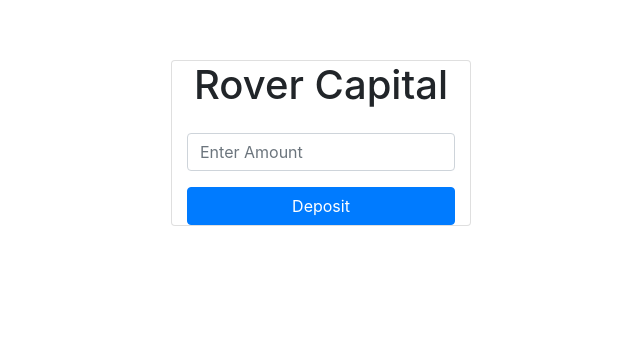
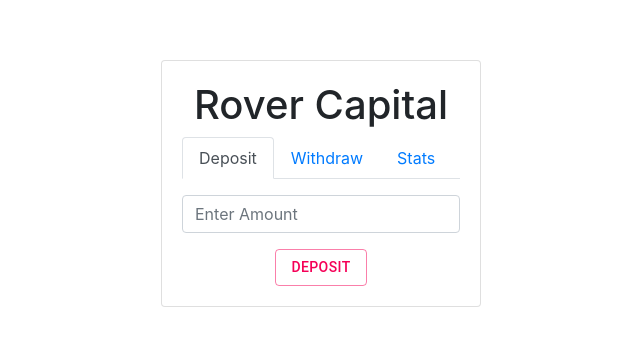
Before and after one commit to CoTraderCore/new-bCOT-STAKE-UI, a React (Create React App) app: page / in a window 1280 px wide. Shown: the part 132-478 px from the top of the page, without its empty margins (319-959 px from the left). Built offline with nearby package versions, Linux system fonts and the light colour scheme.

Commit message:
Implemented Tab Switching

```diff
--- a/package.json
+++ b/package.json
@@ -9,6 +9,7 @@
     "@testing-library/user-event": "^12.8.3",
     "bootstrap": "^4.6.0",
     "react": "^17.0.1",
+    "react-bootstrap": "^1.5.2",
     "react-dom": "^17.0.1",
     "react-scripts": "4.0.3",
     "react-swipeable-views": "^0.13.9",
--- a/src/App.css
+++ b/src/App.css
@@ -1,4 +1,5 @@
 .card.col-lg-12.ml-auto.mr-auto{
   margin-top: 15%;
+  padding: 20px;
 
 }
--- a/src/Components/App.js
+++ b/src/Components/App.js
@@ -1,32 +1,17 @@
 import React, { Component } from "react";
-import '../App.css'
-
-
+import "../App.css";
+import ControlledTabs from './ControlledTabs'
 class App extends Component {
   render() {
     return (
-      <React.Fragment >
         <div
           className="card col-lg-12 ml-auto mr-auto"
-          style={{ maxWidth: "300px"}}
+          style={{ maxWidth: "320px" }}
         >
           <h1 className="cardheader text-center">Rover Capital</h1>
-          <form>
-            <div className="form-group mt-3">
-              <input
-                id="content"
-                type="text"
-                className="form-control"
-                id="name"
-                placeholder="Enter Amount"
-                required
-              ></input>
-            </div>
+          <ControlledTabs/>
 
-            <button className="btn btn-primary btn-block" type="submit">Deposit</button>
-          </form>
         </div>
-      </React.Fragment >
     );
   }
 }
--- /dev/null
+++ b/src/Components/ControlledTabs.js
@@ -0,0 +1,30 @@
+import { useState } from 'react';
+import Deposit from './Deposit'
+import Tabs  from 'react-bootstrap/Tabs';
+import Tab  from 'react-bootstrap/Tab';
+
+export default function ControlledTabs()
+{
+    const [key,setKey]=useState('deposit')
+
+    return (
+        <Tabs id="controlled-tabs"
+        activeKey={key}
+        onSelect={(k)=>setKey(k)}
+        >
+
+        <Tab eventKey="deposit" title="Deposit">
+        <Deposit/>
+        </Tab>
+
+        <Tab eventKey="withdraw" title="Withdraw">
+            Withdraw...
+        </Tab>
+
+        <Tab eventKey="stats" title="Stats">
+            Stats...
+        </Tab>
+
+        </Tabs>
+    )
+}
--- /dev/null
+++ b/src/Components/Deposit.js
@@ -0,0 +1,24 @@
+import Button from '@material-ui/core/Button';
+
+const Deposit = () => {
+  return (
+    <form>
+      <div className="form-group mt-3">
+        <input
+          id="amount"
+          type="text"
+          className="form-control"
+          placeholder="Enter Amount"
+          required
+        ></input>
+      </div>
+      <div className="text-center">
+        <Button variant="outlined" color="secondary">
+          Deposit
+        </Button>
+      </div>
+    </form>
+  );
+};
+
+export default Deposit;
```
Also changed, not shown: src/Components/Stats.js (added), src/Components/Withdraw.js (added), 1 other file (tests, documents, lock files or other folders).
